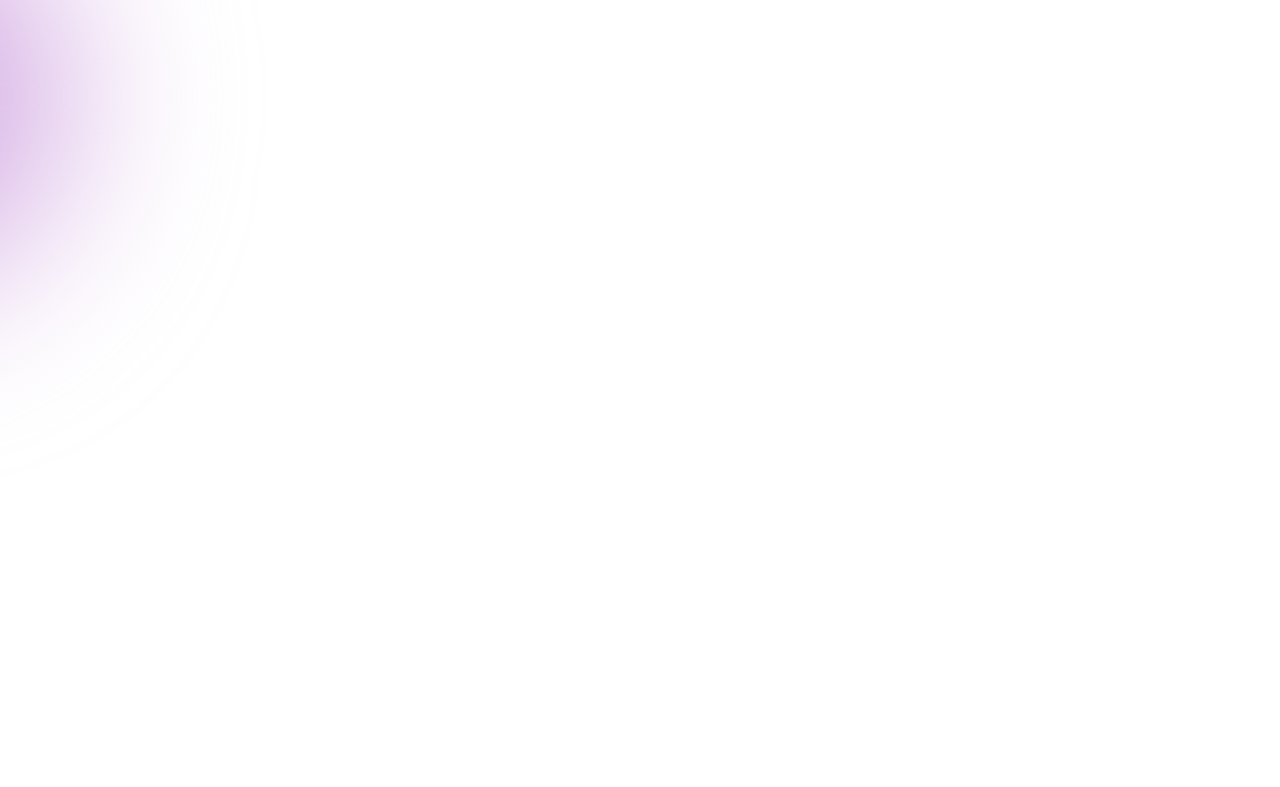
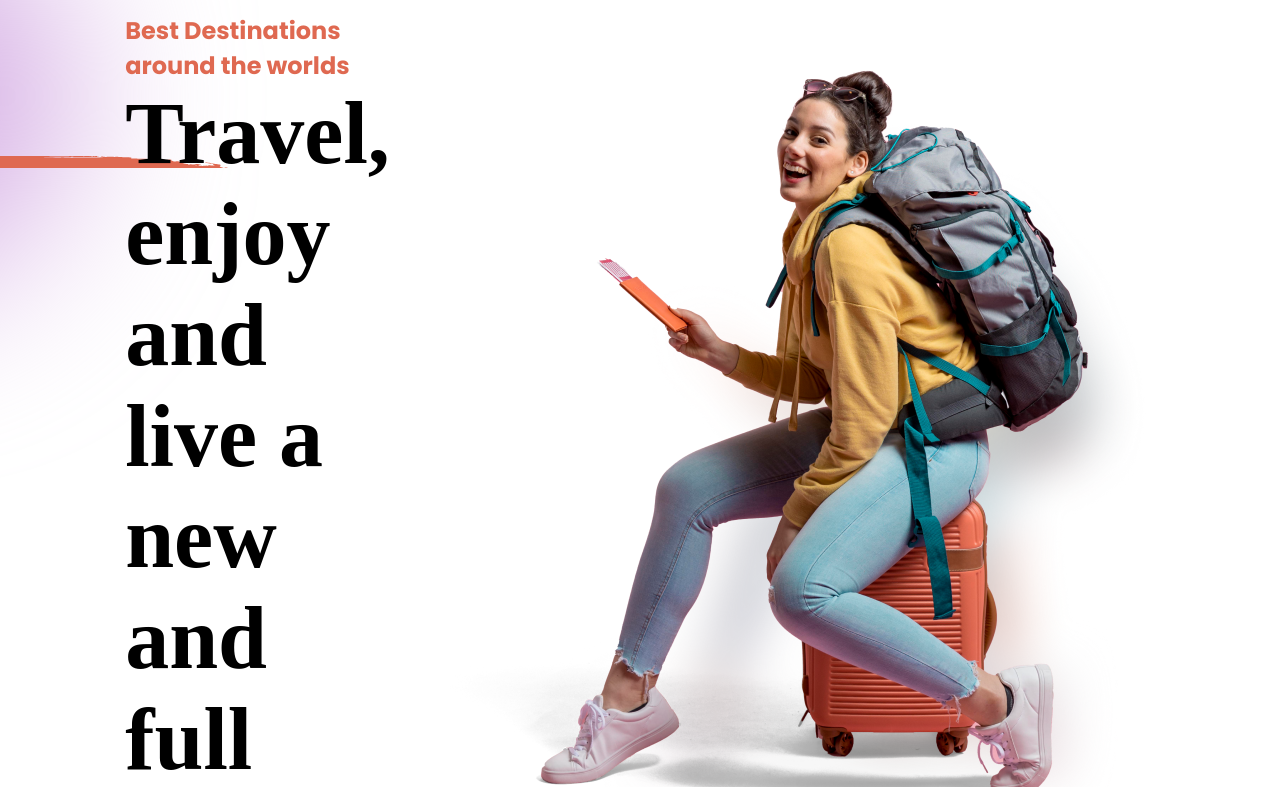
Before and after one commit to tawsifhye/jadoo-travel, a plain HTML site: page index.html in a window 1280 px wide. Shown: the part 86-873 px from the top of the page. Before the commit the page ends 800 px from the top, so only its background shows below. Drawn offline with nearby package versions, Linux system fonts and the light colour scheme; a web font is replaced by a local one.

Commit message:
hero title and image added

```diff
--- a/index.html
+++ b/index.html
@@ -14,7 +14,6 @@
 <body>
     <!-- hero section start -->
     <div class="hero">
-
         <nav>
             <img class="logo" src="./assests/images/logo.svg" alt="">
             <ul>
@@ -54,6 +53,18 @@
         <div class="shape">
             <img src="./assests/images/decore.svg" alt="">
         </div>
+
+        <div class="hero-content">
+            <div>
+                <h3>Best Destinations around the worlds</h3>
+                <h1>Travel, enjoy <br>
+                    and live a new <br>
+                    and full life</h1>
+            </div>
+            <div>
+                <img src="./assests/images/traveller.png" alt="">
+            </div>
+        </div>
     </div>
     <!-- hero section end -->
     <script src="main.js"></script>
--- a/styles/style.css
+++ b/styles/style.css
@@ -1,10 +1,14 @@
 @import url('https://fonts.googleapis.com/css2?family=Montserrat:wght@400;500;700&family=Open+Sans:wght@400;500;700&family=Poppins:wght@400;500;700&family=Volkhov:wght@400;700&display=swap');
 
+* {
+    margin: 0;
+    padding: 0;
+    box-sizing: border-box;
+}
 
 
 body {
-    margin: 0;
-    padding: 0;
+
     overflow-x: hidden;
 }
 
@@ -18,6 +22,7 @@ body {
 h1,
 h2 {
     font-family: 'Volkhov', serif;
+
 }
 
 h3 {
@@ -29,6 +34,7 @@ h3 {
 nav {
     width: 100%;
     display: flex;
+    padding: 1em 0;
     justify-content: space-around;
     align-items: center;
 }
@@ -59,6 +65,24 @@ nav ul li,
 #mobile-menu ul {
     padding: 0;
 }
+
+
+#mobile-menu-button,
+#menu-close-button {
+    font-size: 1.5rem;
+    padding: .5em;
+    display: none !important;
+    cursor: pointer;
+}
+
+#mobile-menu-button:hover,
+#menu-close-button:hover {
+    background-color: #2d2d2d;
+    border-radius: 50%;
+    color: #fff;
+}
+
+
 
 nav ul li a,
 #mobile-menu ul li a {
@@ -113,27 +137,39 @@ nav button {
 
 .hero .shape {
     position: absolute;
-    right: -110px;
-    top: -109px;
+    right: -44px;
+    top: -159px;
     z-index: -1;
 
 }
 
-#mobile-menu-button,
-#menu-close-button {
-    font-size: 1.5rem;
-    padding: .5em;
-    display: none !important;
-    cursor: pointer;
+.hero-content {
+    margin: 0 auto;
+    width: 80%;
+    display: grid;
+    grid-template-columns: 1fr 1fr;
+    justify-content: center;
+    align-items: center;
 }
 
-#mobile-menu-button:hover,
-#menu-close-button:hover {
-    background-color: #2d2d2d;
-    border-radius: 50%;
-    color: #fff;
+.hero-content h1 {
+    font-size: 5.5rem;
+    position: relative;
+    z-index: 1;
 }
 
+.hero-content h1::after {
+    content: url("/assests/images/vector.svg");
+    position: absolute;
+    top: 5px;
+    right: 96px;
+    z-index: -1;
+}
+
+.hero-content h3 {
+    color: #DF6951;
+    font-size: 1.5rem;
+}
 
 @media only screen and (max-width: 1100px) {
     nav {
```
